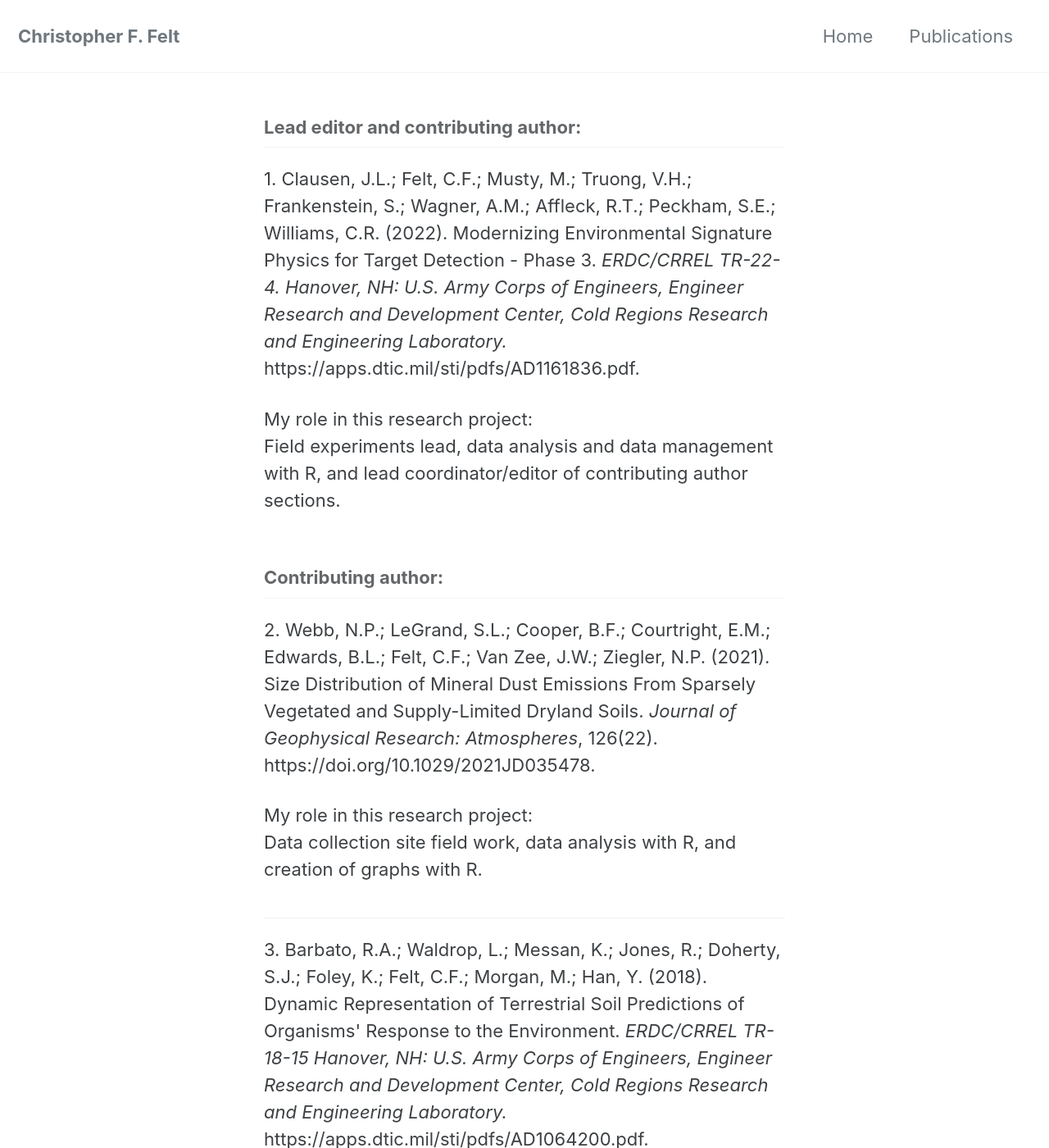
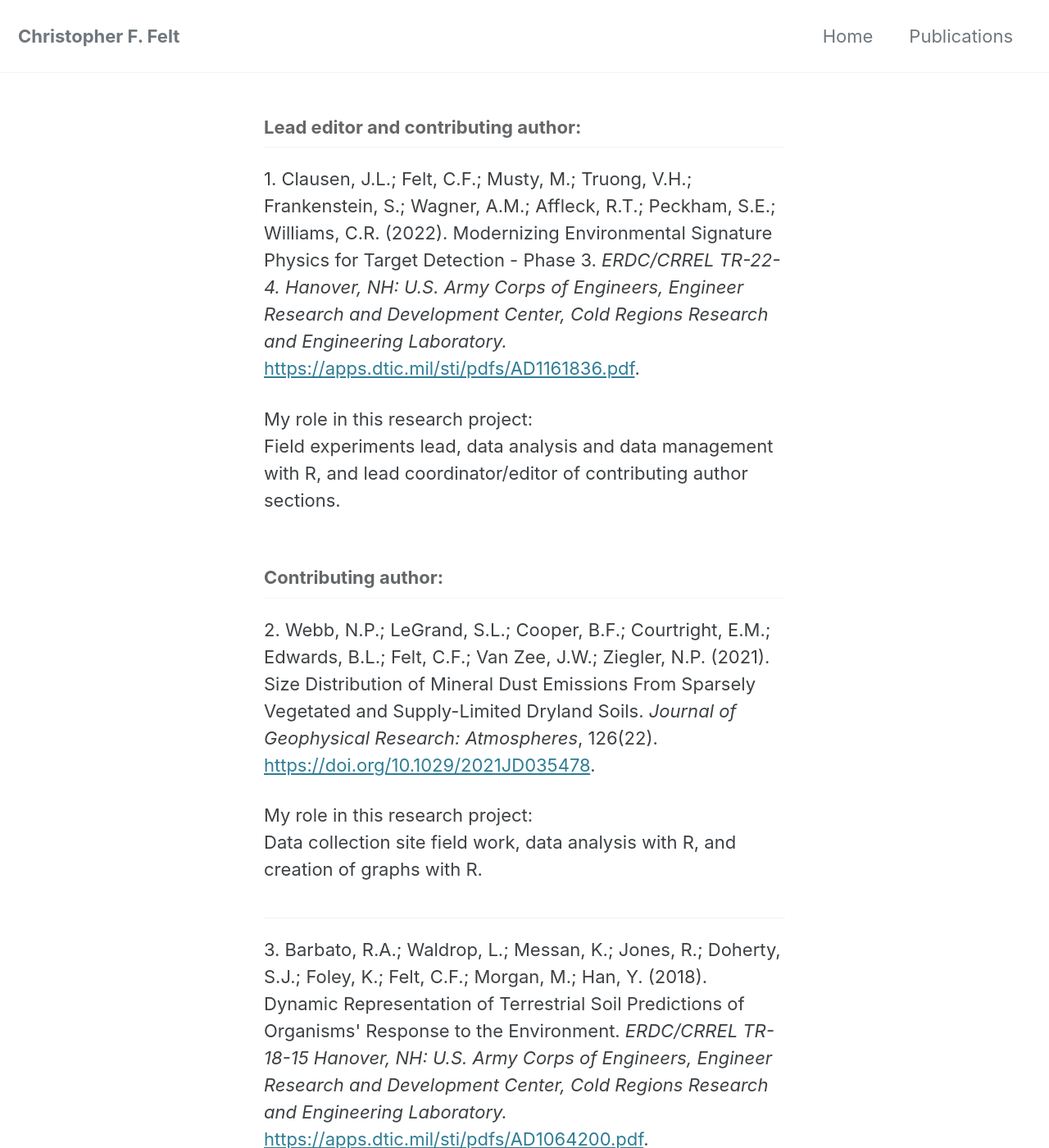
Before and after one commit to ChrisFelt/ChrisFelt.github.io, a Jekyll site: the page built from publications.html, in a window 1280 px wide and 1400 px high. Shown: the whole window at 82% size. Built offline with Jekyll 4.4.1, drawn with Linux system fonts in a browser that asks for light colours; cached includes are drawn as plain includes; part of the change alters nothing that is shown.

Commit message:
added hyperlinks to publications

```diff
--- a/publications.html
+++ b/publications.html
@@ -6,7 +6,7 @@ author_profile: false
 <h3 class="archive__subtitle">Lead editor and contributing author:</h3>
 <div>
     <p>
-        1. Clausen, J.L.; Felt, C.F.; Musty, M.; Truong, V.H.; Frankenstein, S.; Wagner, A.M.; Affleck, R.T.; Peckham, S.E.; Williams, C.R. (2022). Modernizing Environmental Signature Physics for Target Detection - Phase 3. <i>ERDC/CRREL TR-22-4. Hanover, NH: U.S. Army Corps of Engineers, Engineer Research and Development Center, Cold Regions Research and Engineering Laboratory.</i> https://apps.dtic.mil/sti/pdfs/AD1161836.pdf.
+        1. Clausen, J.L.; Felt, C.F.; Musty, M.; Truong, V.H.; Frankenstein, S.; Wagner, A.M.; Affleck, R.T.; Peckham, S.E.; Williams, C.R. (2022). Modernizing Environmental Signature Physics for Target Detection - Phase 3. <i>ERDC/CRREL TR-22-4. Hanover, NH: U.S. Army Corps of Engineers, Engineer Research and Development Center, Cold Regions Research and Engineering Laboratory.</i> <a href="https://apps.dtic.mil/sti/pdfs/AD1161836.pdf">https://apps.dtic.mil/sti/pdfs/AD1161836.pdf</a>.
     </p>
     <p>
         My role in this research project:<br>
@@ -21,7 +21,7 @@ author_profile: false
 <h3 class="archive__subtitle">Contributing author:</h3>
 <div>
     <p>
-        2. Webb, N.P.; LeGrand, S.L.; Cooper, B.F.; Courtright, E.M.; Edwards, B.L.; Felt, C.F.; Van Zee, J.W.; Ziegler, N.P. (2021). Size Distribution of Mineral Dust Emissions From Sparsely Vegetated and Supply-Limited Dryland Soils. <i>Journal of Geophysical Research: Atmospheres</i>, 126(22). https://doi.org/10.1029/2021JD035478.
+        2. Webb, N.P.; LeGrand, S.L.; Cooper, B.F.; Courtright, E.M.; Edwards, B.L.; Felt, C.F.; Van Zee, J.W.; Ziegler, N.P. (2021). Size Distribution of Mineral Dust Emissions From Sparsely Vegetated and Supply-Limited Dryland Soils. <i>Journal of Geophysical Research: Atmospheres</i>, 126(22). <a href="https://doi.org/10.1029/2021JD035478">https://doi.org/10.1029/2021JD035478</a>.
     </p>
     <p>
         My role in this research project:<br>
@@ -32,7 +32,7 @@ author_profile: false
 <h3 class="archive__subtitle"></h3>
 <div>
     <p>
-        3. Barbato, R.A.; Waldrop, L.; Messan, K.; Jones, R.; Doherty, S.J.; Foley, K.; Felt, C.F.; Morgan, M.; Han, Y. (2018). Dynamic Representation of Terrestrial Soil Predictions of Organisms' Response to the Environment. <i>ERDC/CRREL TR-18-15 Hanover, NH: U.S. Army Corps of Engineers, Engineer Research and Development Center, Cold Regions Research and Engineering Laboratory.</i> https://apps.dtic.mil/sti/pdfs/AD1064200.pdf.
+        3. Barbato, R.A.; Waldrop, L.; Messan, K.; Jones, R.; Doherty, S.J.; Foley, K.; Felt, C.F.; Morgan, M.; Han, Y. (2018). Dynamic Representation of Terrestrial Soil Predictions of Organisms' Response to the Environment. <i>ERDC/CRREL TR-18-15 Hanover, NH: U.S. Army Corps of Engineers, Engineer Research and Development Center, Cold Regions Research and Engineering Laboratory.</i> <a href="https://apps.dtic.mil/sti/pdfs/AD1064200.pdf">https://apps.dtic.mil/sti/pdfs/AD1064200.pdf</a>.
     </p>
     <p>
         My role in this research project:<br>
```
